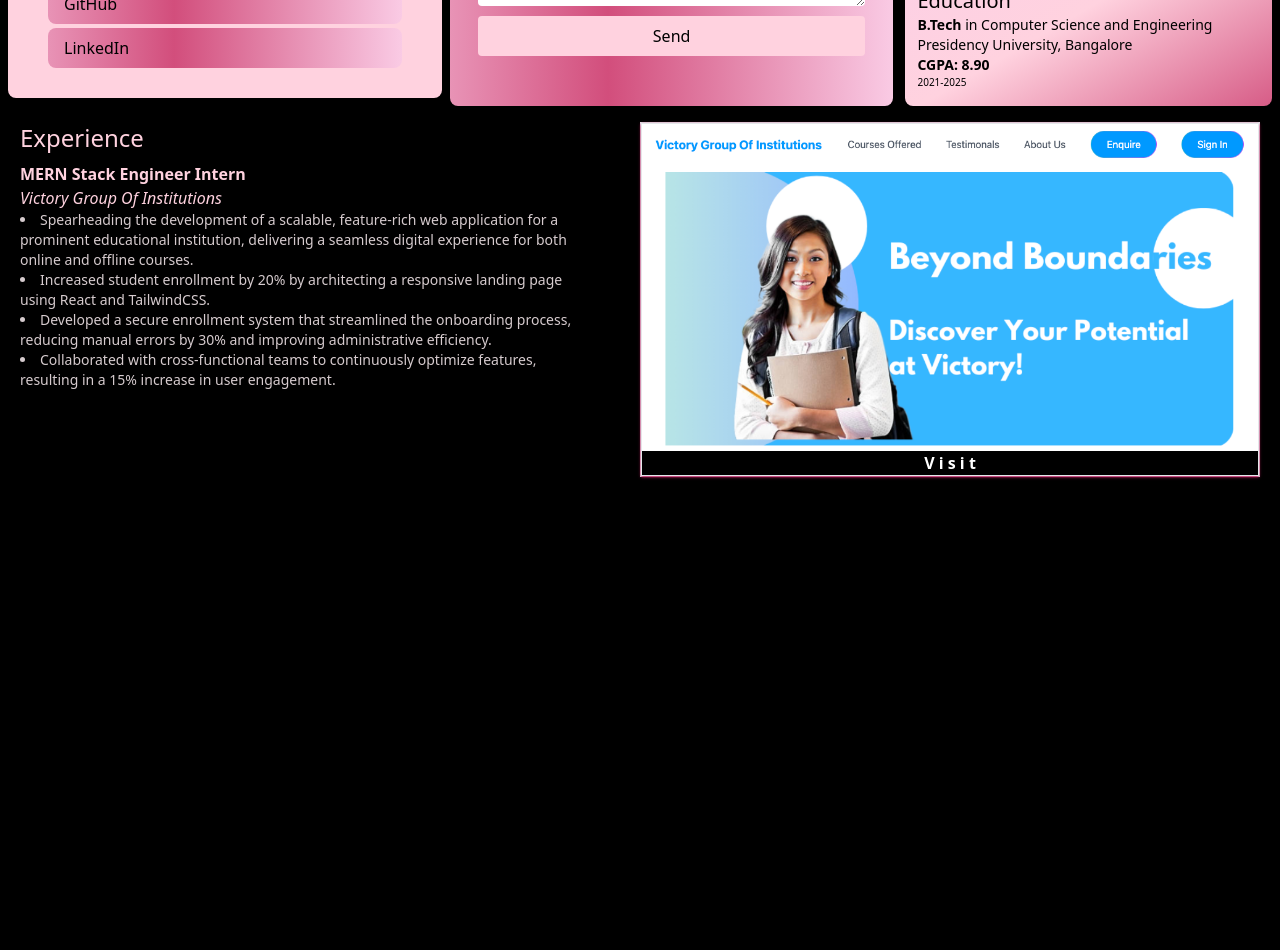
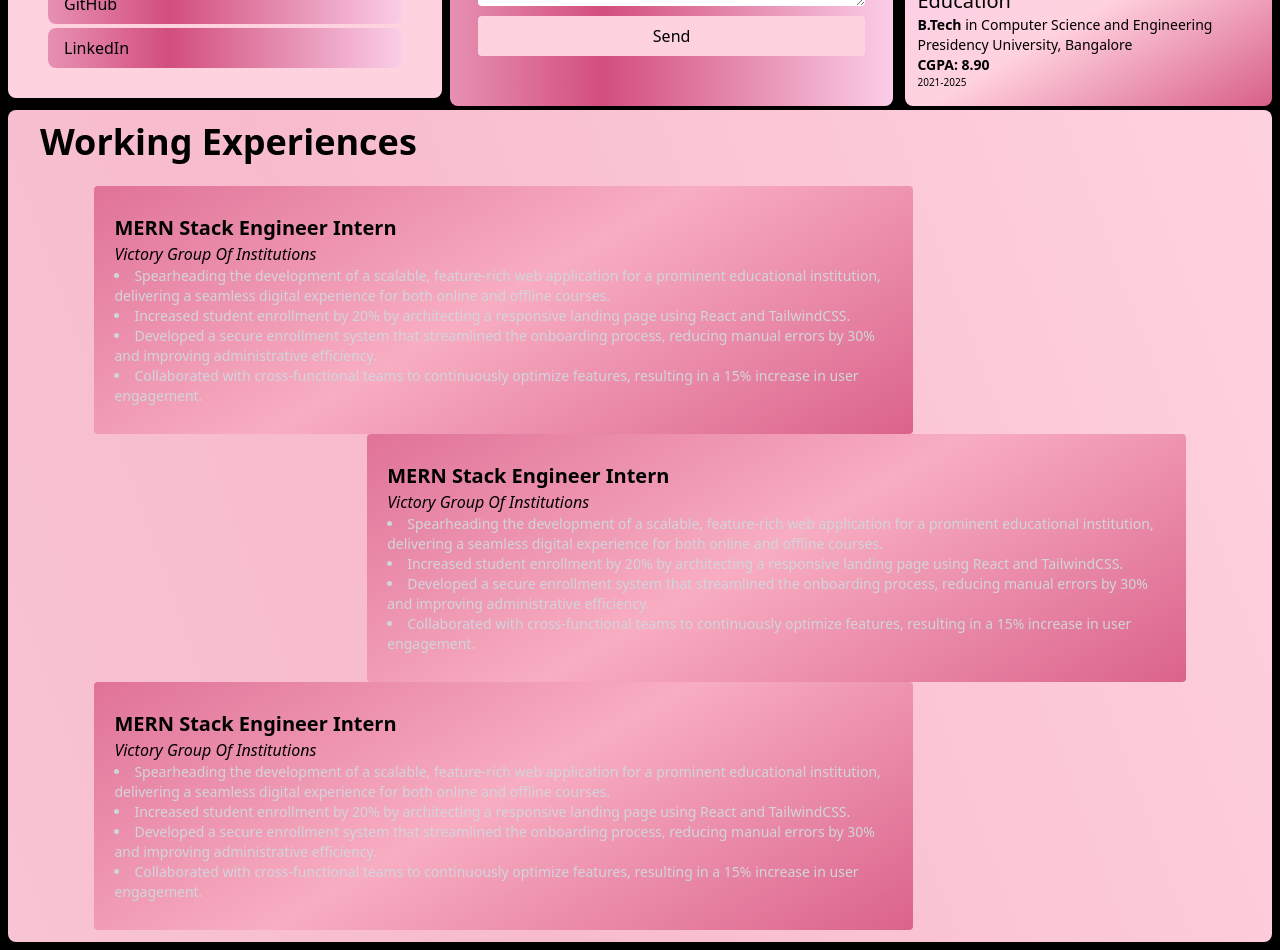
Before and after one commit to Sanjana1304/MyPortfolio, a React (Vite) app in the folder frontend/: page / in a window 1280 px wide. Shown: the part 680-1630 px from the top of the page. Before the commit the page ends 1177 px from the top, so only its background shows below. Built offline with nearby package versions, Linux system fonts and the light colour scheme.

Commit message:
experience box added

```diff
--- /dev/null
+++ b/frontend/src/components/ExpBox.jsx
@@ -0,0 +1,32 @@
+import React from 'react'
+
+const ExpBox = ({}) => {
+  return (
+    <div className='w-3/4 p-5 py-7 gradient-anim-4 rounded'>
+        <h1 className='font-semibold text-xl'>MERN Stack Engineer Intern</h1>
+        <i>Victory Group Of Institutions</i>
+        <ul className='text-sm list-disc list-inside text-gray-300'>
+            <li>
+            Spearheading the development of a scalable, feature-rich web application for a prominent educational
+            institution, delivering a seamless digital experience for both online and offline courses.
+
+            </li>
+            <li>
+            Increased student enrollment by 20% by architecting a responsive landing page using React and
+            TailwindCSS.
+            </li>
+            <li>
+            Developed a secure enrollment system that streamlined the onboarding process, reducing manual errors by
+            30% and improving administrative efficiency.
+            </li>
+            <li>
+            Collaborated with cross-functional teams to continuously optimize features, resulting in a 15% increase in
+            user engagement.
+            </li>
+        </ul>
+
+    </div>
+  )
+}
+
+export default ExpBox
--- a/frontend/src/components/Experience.jsx
+++ b/frontend/src/components/Experience.jsx
@@ -1,40 +1,32 @@
 import React from 'react'
+import ExpBox from './ExpBox'
 
 const Experience = () => {
   return (
-    <div className=' mt-1 flex flex-col justify-between sm:flex-row p-3'>
+    <div className=' mt-1 p-3 gradient-anim-3 rounded-lg '>
+        <h1 className='text-4xl mb-6 font-bold px-5'>Working Experiences</h1>
+        <div className='flex justify-center'>
+            <div className=' w-[88%]'>
+                <ExpBox role={'MERN Stack Engineer Intern'}/>
+            </div>
 
-        <div className='sm:w-1/2 text-[#ffd2df]'>
-            <h1 className='text-2xl mb-2'>Experience</h1>
-            <h2 className='font-semibold'>MERN Stack Engineer Intern</h2>
-            <i>Victory Group Of Institutions</i>
-            <p className=''>
-                <ul className='list-disc list-inside text-[#d6cbce] text-sm w-[90%]'>
-                    <li>Spearheading the development of a scalable, feature-rich web application for a prominent educational
-                    institution, delivering a seamless digital experience for both online and offline courses.</li>
+        </div>
 
-                    <li>Increased student enrollment by 20% by architecting a responsive landing page using React and
-                    TailwindCSS.</li>
+        <div className="flex justify-center">
+            <div className=' w-[88%] flex justify-end'>
+                    <ExpBox/>
+            </div>
+        </div>
 
-                    <li>Developed a secure enrollment system that streamlined the onboarding process, reducing manual errors by
-                    30% and improving administrative efficiency.</li>
-                    <li>Collaborated with cross-functional teams to continuously optimize features, resulting in a 15% increase in
-                    user engagement.</li>
-                </ul>
+        <div className="flex justify-center">
+            <div className=' w-[88%]'>
+                    <ExpBox/>
+            </div>
+        </div>
 
 
 
 
-            </p>
-
-        </div>
-        <div className='sm:w-1/2 border flex justify-end'>
-        <div className="border  shadow shadow-pink-700 cursor-pointer">
-        <img src="/vict.png" alt="" className='' />
-        <p className='text-center text-white font-bold'>V i s i t</p>
-        </div>
-
-        </div>
     </div>
   )
 }
--- a/frontend/src/components/HeroRyt.jsx
+++ b/frontend/src/components/HeroRyt.jsx
@@ -26,7 +26,7 @@ const HeroRyt = () => {
       </div>
 
       <div className="border h-[15%] rounded-lg p-3">
-        <h1 className='text-lg mb-1'>Check Out My <span className='font-bold'>Resume</span></h1>
+        <h1 className='text-lg mb-1 text-white'>Check Out My <span className='font-bold'>Resume </span>!</h1>
         {/* https://drive.google.com/file/d/1X7k1-Bh40c2kudQW5kWvxgBqLFAaUiW4/view?usp=sharing */}
         <a href="/SANJANA_S_RESUME.pdf" download><button className='gradient-anim p-2 w-full rounded-lg px-5 font-semibold'>Download</button></a>
       </div>
--- a/frontend/src/index.css
+++ b/frontend/src/index.css
@@ -21,6 +21,11 @@ body{
     background: linear-gradient(70deg, #f9cbd9, #f7bbcc, #ffd2df,rgb(228, 88, 137));
     background-size: 200% 200%;
     animation: gradient-animation 8s ease infinite;
+}
+.gradient-anim-4{
+  background: linear-gradient(150deg, rgb(214, 92, 135), #f8adc2, rgb(210, 78, 124), rgb(210, 78, 124));
+  background-size: 200% 200%;
+  animation: gradient-animation 3s ease infinite;
 }
 
   @keyframes gradient-animation {
@@ -49,5 +54,5 @@ body{
 
   .image-animation {
     animation: fadeInScale 2.5s ease forwards;
-    animation-delay: 0.3s; /* Optional delay to start the animation */
+    animation-delay: 0.2s; /* Optional delay to start the animation */
   }
```
